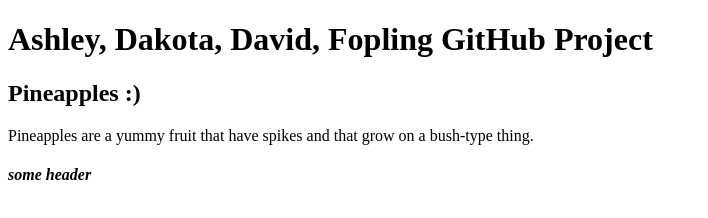
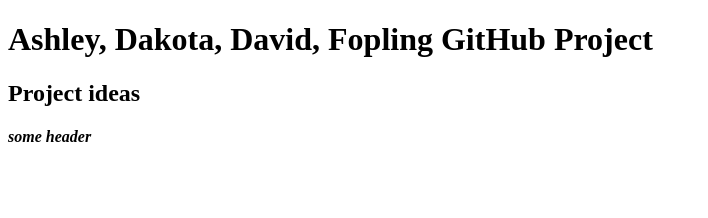
Before and after one commit to dakotabemis/dakotabemis.github.io, a plain HTML site: page index.html in a window 1280 px wide. Shown: the whole page, without its empty margins (0-708 px from the left). Drawn offline with Linux system fonts and the light colour scheme.

Commit message:
Update index.html

```diff
--- a/index.html
+++ b/index.html
@@ -4,8 +4,8 @@
 
   <h1>Ashley, Dakota, David, Fopling GitHub Project</h1>
 
-  <h2> Pineapples :) </h2>
-      <p> Pineapples are a yummy fruit that have spikes and that grow on a bush-type thing. </p>
+  <h2> Project ideas </h2>
+      <p>  </p>
 
 
   <h4> <em> some header</em></em></h4>
```
